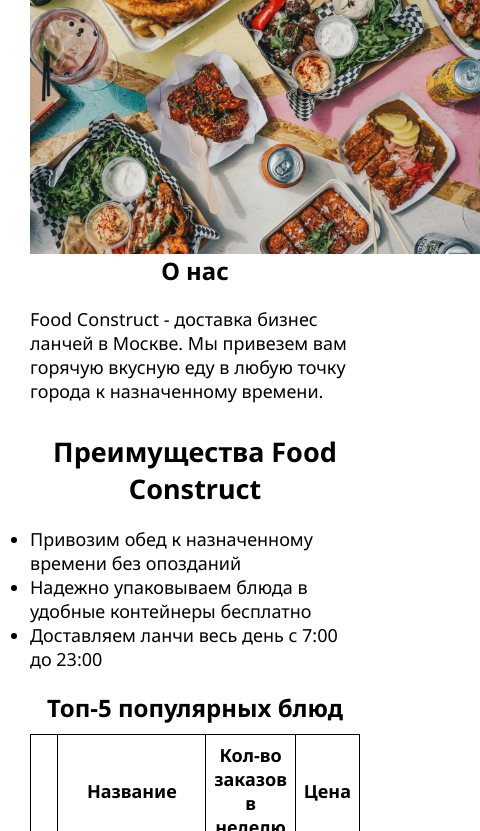
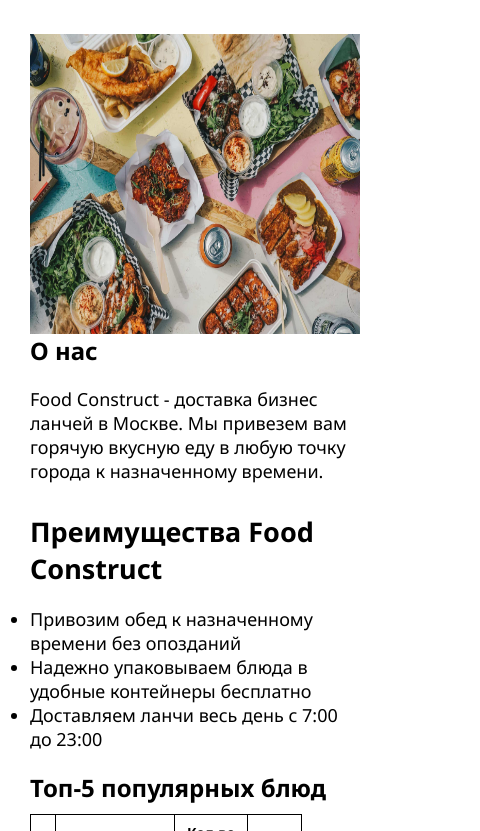
Before and after one commit to the-stupid-moth/Rubanova-web-dev-2024-1, a plain HTML site: page lab2/index.html in a window 390 px wide. Shown: the part 239-1070 px from the top of the page, 480 px wide, since content can reach past the window. Drawn offline with Linux system fonts and the light colour scheme.

Commit message:
Add files via upload

```diff
--- a/lab2/lunchstyle.css
+++ b/lab2/lunchstyle.css
@@ -1,29 +1,39 @@
-/*сетка*/
+html, body {
+  height: 100%;
+  margin: 0;
+}
+
+body {
+  display: flex;
+  flex-direction: column;
+  font-family: "Noto Sans", sans-serif;
+}
+
+main {
+  flex: 1;
+}
+
 section > div {
   display: grid;
   grid-template-columns: repeat(3, 1fr);
   gap: 10px;
 }
 
-/*карточка блюда*/
 section > div > div {
   display: flex;
   flex-direction: column;
   justify-content: space-between;
-
   padding: 30px 40px;
   border-radius: 35px;
   background-color: white;
   filter: drop-shadow(17px 19px 24px rgba(0, 0, 0, 0.13));
   cursor: pointer;
   transition: border 0.3s;
-
   max-width: 350px;
   width: 100%;
   margin: 0 auto;
 }
 
-/*подсветка при наведении*/
 section > div > div:hover {
   border: 2px solid tomato;
 }
@@ -33,7 +43,6 @@ section > div > div:hover button {
   color: black;
 }
 
-/*изображения*/
 .foods {
   height: 250px;
   overflow: hidden;
@@ -51,25 +60,21 @@ section > div > div:hover button {
   display: block;
 }
 
-/*цена*/
 section > div > div > p:nth-of-type(1) {
   font-size: 20px;
   font-weight: bold;
 }
 
-/*название блюда*/
 section > div > div > p:nth-of-type(2) {
   font-size: 18px;
   font-weight: 500;
 }
 
-/*вес/объём*/
 section > div > div > p:nth-of-type(3) {
   color: gray;
   margin-top: auto;
 }
 
-/*кнопка добавить*/
 section > div > div > button {
   background-color: #f1eee9;
   padding: 10px 30px;
@@ -80,7 +85,6 @@ section > div > div > button {
   align-self: center;
 }
 
-/*навигация*/
 nav {
   display: flex;
   gap: 15px;
@@ -91,27 +95,6 @@ nav a.active {
   color: tomato;
 }
 
-
-body {
-  height: 100%;
-}
-
-body {
-  display: flex;
-  flex-direction: column;
-}
-
-main {
-  flex: 1;
-}
-
-footer {
-  background-color: black;
-  color: white;
-  padding: 20px;
-}
-
-/*заголовки*/
 section > h2 {
   margin: 30px;
 }
@@ -120,7 +103,14 @@ section > h2 {
   margin-top: unset;
 }
 
-/*адаптив*/
+footer {
+  background-color: black;
+  color: white;
+  padding: 20px;
+  text-align: left;
+  width: 100%;
+}
+
 @media (max-width: 800px) {
   section > div {
     grid-template-columns: repeat(2, 1fr);
--- a/lab2/style.css
+++ b/lab2/style.css
@@ -1,93 +1,6 @@
-/*.food > img {
-   width: auto;
+html {
     height: 100%;
 }
-.food{
-    margin: 0;;
-    height: 300px;
-}
-table {
-    width: 100%;
-    border-collapse: collapse;
-    max-width: 40%;
-    margin: 0;
-}
-table, th, td {
-    border: 1px solid black;
-    padding: 8px;
-    text-align: center;
-    margin-bottom: 25px;
-    font-size: 18px;
-}
-body{
-    margin: 0;
-}
-footer{
-    background-color: black;
-    color: white;
-    padding-top: 20px;
-    padding-bottom: 20px;
-    padding-left: 20px;
-}
-footer a{
-    text-decoration: none;
-    color: white;
-}
-header a{
-    color: black;
-    text-decoration: none;
-}
-a:hover{
-    color: aqua;
-}
-main{
-    margin: 30px;
-}
-*{
-    box-sizing: border-box;
-    margin: 0;
-    padding: 0;
-    border: 0;
-    font-family: "Noto Sans", sans-serif;
-  font-optical-sizing: auto;
-  font-style: normal;
-  font-variation-settings:
-    "wdth" 100;
-}
-header{
-
-    margin-left: 30px;
-    margin-top: 40px;
-    margin-bottom: 20px;
-}
-nav{
-    margin-top: 20px;
-    font-size: 18px;
-
-}
-nav a{
-    margin-right: 8px;
-}
-ul{
-    margin-top: 20px;
-}
-#top5 h2{
-    margin-bottom: 10px;
-    margin-top: 20px;
-}
-#aboutus h2{
-    margin-bottom: 20px;
-}
-#aboutus{
-    margin-bottom: 30px;
-}
-#aboutus p{
-    font-size: 18px;
-}
-#advantages {
-    font-size: 18px;
-}
-*/
 
 * {
     box-sizing: border-box;
@@ -101,10 +14,13 @@ ul{
 }
 
 body {
-    margin: 0;
+    display: flex;
+    flex-direction: column;
+    height: 100%;
 }
 
 main {
+    flex: 1;
     margin: 30px;
 }
 
@@ -129,7 +45,7 @@ header a {
 }
 
 a:hover {
-    color:tomato;
+    color: tomato;
 }
 
 .food {
@@ -167,6 +83,7 @@ footer {
     padding-top: 20px;
     padding-bottom: 20px;
     padding-left: 20px;
+    text-align: left;
 }
 
 footer a {
@@ -194,18 +111,20 @@ footer a {
     margin-bottom: 10px;
     margin-top: 20px;
 }
+
 @media (max-width: 800px) {
-    section > div {
-      grid-template-columns: repeat(2, 1fr);
+    .food > img {
+        width: 500px;
     }
-    h1, h2 {
-      text-align: center;
+    nav {
+        display: flex;
+        justify-content: space-between;
     }
 }
 
 @media (max-width: 600px) {
-    section > div {
-      grid-template-columns: 1fr;
+    h1 {
+        text-align: center;
     }
     nav {
         flex-direction: column;
@@ -214,4 +133,16 @@ footer a {
     nav a {
         font-size: 22px;
     }
+    .food > img {
+        width: 100%;
     }
+    table, th, td {
+        font-size: 16px;
+    }
+}
+
+@media (max-width: 400px) {
+    table, th, td {
+        font-size: 14px;
+    }
+}
```
Also changed, not shown: lab2/lunch.html (+1 -1 lines). Lines whose indentation alone changed are shown as unchanged.
